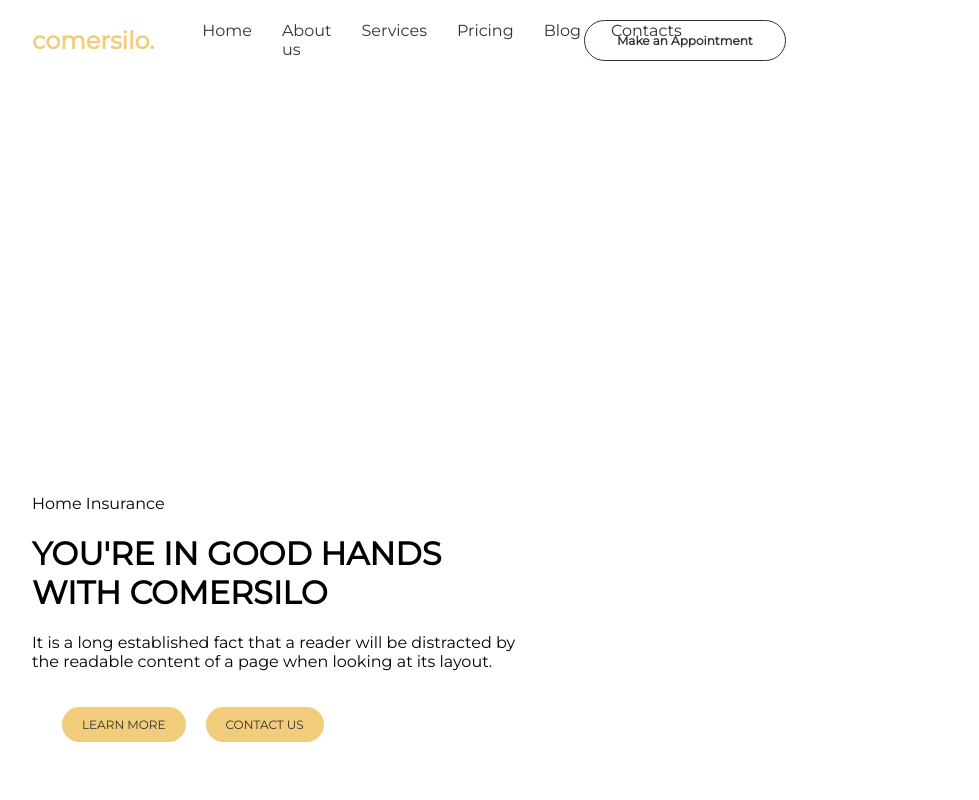
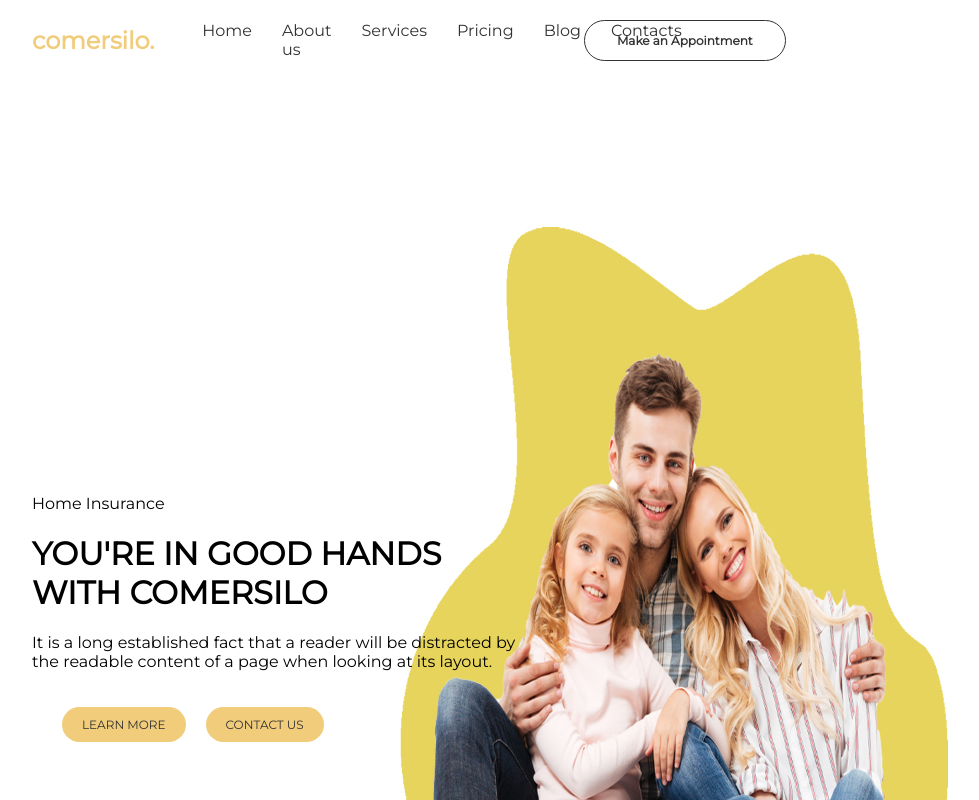
Before and after one commit to vnhtpvn0505/HK2DCWProject, a plain HTML site: page hk2/id/layout1.html in a window 1280 px wide. Shown: the top 800 px of the page, without its empty margins (224-1203 px from the left). Drawn offline with Linux system fonts and the light colour scheme; the site is published under a folder, as on GitHub Pages, so addresses that start at the root find nothing.

Commit message:
Update layout1.css

```diff
--- a/css/layout1.css
+++ b/css/layout1.css
@@ -75,7 +75,7 @@ a:hover {
 }
 .section-one {
   /* background-color: #3b64c0; */
-  background-image: url('/img/id/layout1/bg4.jpg');
+  background-image: url('../img/id/layout1/bg4.jpg');
   background-repeat: no-repeat;
 
   background-size: 100% 100%;
```
